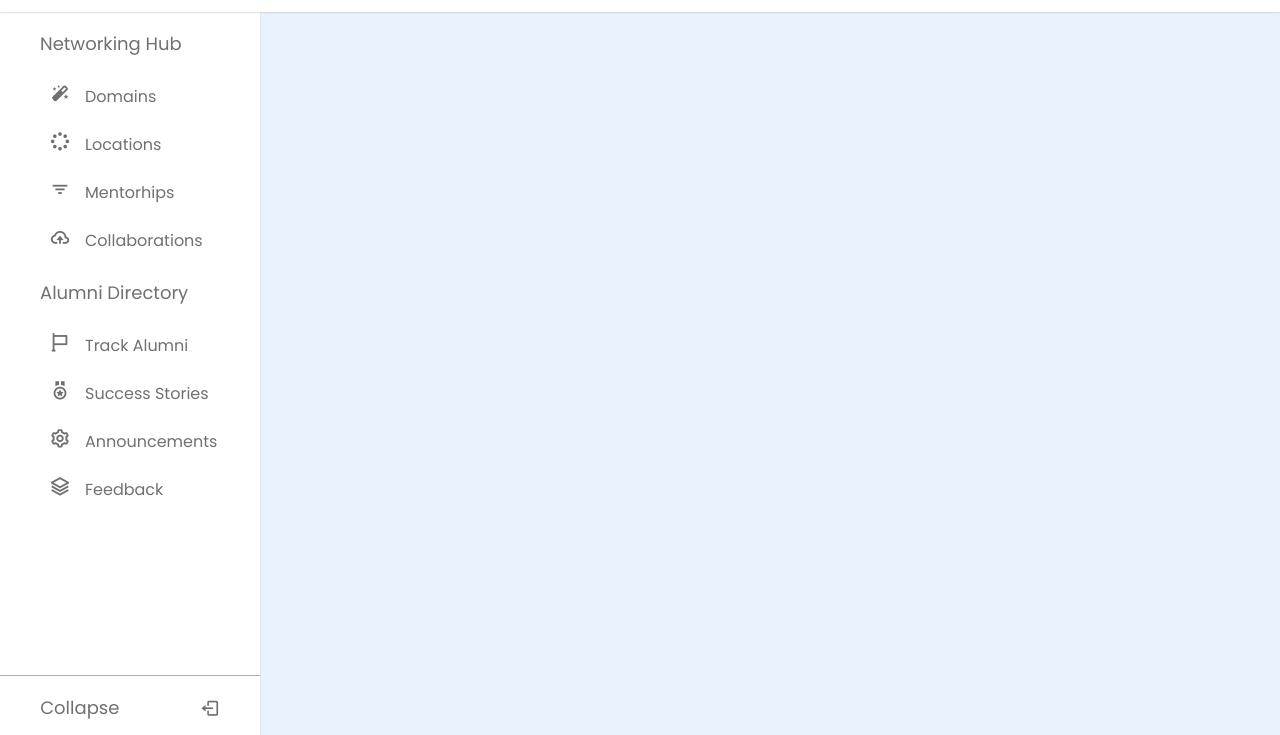
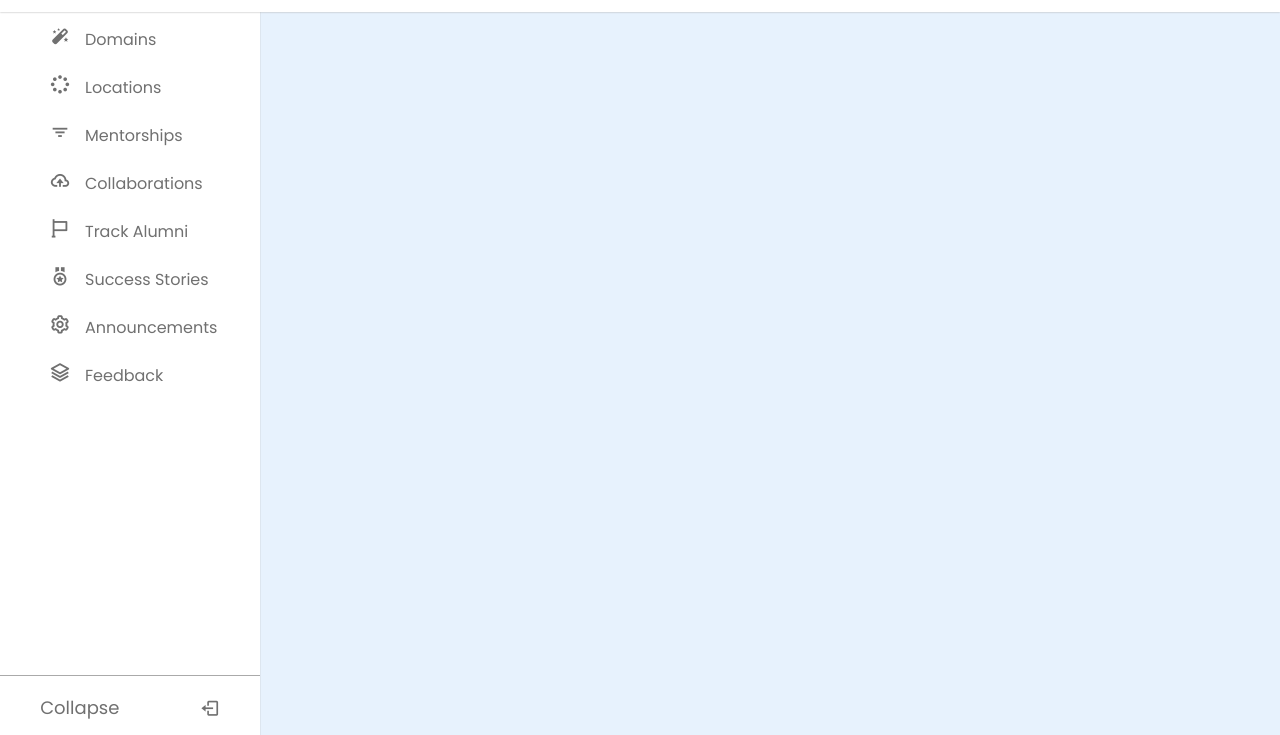
Before and after one commit to Pradheep-S/Alumini-Association-Student-Portal, a plain HTML site: page index.html in a window 1280 px wide. Shown: the part 65-800 px from the top of the page. Drawn offline with nearby package versions, Linux system fonts and the light colour scheme.

Commit message:
refractor : sidebar and navbar

```diff
--- a/index.html
+++ b/index.html
@@ -10,136 +10,13 @@
     <link rel="stylesheet" href="styles/style.css" />
 </head>
 
+<body>
 
-<body>
-    <!-- navbar -->
-    <nav class="navbar">
-        <div class="logo_item">
-            <i class="bx bx-menu" id="sidebarOpen"></i>
-            <img src="images/logo.png" alt=""></i>Alumni Association
-        </div>
+    <app-navbar></app-navbar>
+    <app-sidebar></app-sidebar>
 
-        <div class="search_bar">
-            <input type="text" placeholder="Search" />
-        </div>
-
-        <div class="navbar_content">
-            <i class="bi bi-grid"></i>
-            <i class='bx bx-sun' id="darkLight"></i>
-            <i class='bx bx-bell'></i>
-            <img src="images/profile.jpg" alt="" class="profile" />
-        </div>
-    </nav>
-
-
-
-    <!-- sidebar -->
-    <nav class="sidebar">
-        <div class="menu_content">
-            <ul class="menu_items">
-
-                <ul class="menu_items submenu">
-                    <a href="index1.html" class="nav_link sublink">For College</a>
-                    <a href="#" class="nav_link sublink">Project Sponsor</a>
-                    <a href="#" class="nav_link sublink">Events</a>
-                    <a href="#" class="nav_link sublink">Uprading Infrasturcture</a>
-                </ul>
-                </li>
-                <!-- end -->
-
-                <!-- duplicate this li tag if you want to add or remove  navlink with submenu -->
-                <!-- start -->
-
-
-                <ul class="menu_items">
-                    <div class="menu_title menu_editor"></div>
-                    <!-- duplicate these li tag if you want to add or remove navlink only -->
-                    <!-- Start -->
-                    <li class="item">
-                        <a href="#" class="nav_link">
-                            <span class="navlink_icon">
-                  <i class="bx bxs-magic-wand"></i>
-                </span>
-                            <span class="navlink">Domains</span>
-                        </a>
-                    </li>
-                    <!-- End -->
-
-                    <li class="item">
-                        <a href="#" class="nav_link">
-                            <span class="navlink_icon">
-                  <i class="bx bx-loader-circle"></i>
-                </span>
-                            <span class="navlink">Locations</span>
-                        </a>
-                    </li>
-                    <li class="item">
-                        <a href="#" class="nav_link">
-                            <span class="navlink_icon">
-                  <i class="bx bx-filter"></i>
-                </span>
-                            <span class="navlink">Mentorhips</span>
-                        </a>
-                    </li>
-                    <li class="item">
-                        <a href="#" class="nav_link">
-                            <span class="navlink_icon">
-                  <i class="bx bx-cloud-upload"></i>
-                </span>
-                            <span class="navlink">Collaborations</span>
-                        </a>
-                    </li>
-                </ul>
-                <ul class="menu_items">
-                    <div class="menu_title menu_setting"></div>
-                    <li class="item">
-                        <a href="#" class="nav_link">
-                            <span class="navlink_icon">
-                  <i class="bx bx-flag"></i>
-                </span>
-                            <span class="navlink">Track Alumni</span>
-                        </a>
-                    </li>
-                    <li class="item">
-                        <a href="#" class="nav_link">
-                            <span class="navlink_icon">
-                  <i class="bx bx-medal"></i>
-                </span>
-                            <span class="navlink">Success Stories</span>
-                        </a>
-                    </li>
-                    <li class="item">
-                        <a href="#" class="nav_link">
-                            <span class="navlink_icon">
-                  <i class="bx bx-cog"></i>
-                </span>
-                            <span class="navlink">Announcements</span>
-                        </a>
-                    </li>
-                    <li class="item">
-                        <a href="#" class="nav_link">
-                            <span class="navlink_icon">
-                  <i class="bx bx-layer"></i>
-                </span>
-                            <span class="navlink">Feedback</span>
-                        </a>
-                    </li>
-                </ul>
-
-                <!-- Sidebar Open / Close -->
-                <div class="bottom_content">
-                    <div class="bottom expand_sidebar">
-                        <span> Expand</span>
-                        <i class='bx bx-log-in'></i>
-                    </div>
-                    <div class="bottom collapse_sidebar">
-                        <span> Collapse</span>
-                        <i class='bx bx-log-out'></i>
-                    </div>
-                </div>
-        </div>
-    </nav>
     <!-- JavaScript -->
+    <script src="scripts/components.js"></script>
     <script src="scripts/script.js"></script>
 </body>
 
--- /dev/null
+++ b/scripts/components.js
@@ -0,0 +1,118 @@
+// components.js
+
+// Define the AppNavbar custom element
+class AppNavbar extends HTMLElement {
+    constructor() {
+        super();
+    }
+
+    connectedCallback() {
+        this.innerHTML = `
+            <nav class="navbar">
+                <div class="logo_item">
+                    <i class="bx bx-menu" id="sidebarOpen"></i>
+                    <img src="images/logo.png" alt=""> Alumni Association
+                </div>
+                <div class="search_bar">
+                    <input type="text" placeholder="Search" />
+                </div>
+                <div class="navbar_content">
+                    <i class="bi bi-grid"></i>
+                    <i class='bx bx-sun' id="darkLight"></i>
+                    <i class='bx bx-bell'></i>
+                    <img src="images/profile.jpg" alt="" class="profile" />
+                </div>
+            </nav>
+        `;
+    }
+}
+
+// Define the AppSidebar custom element
+class AppSidebar extends HTMLElement {
+    constructor() {
+        super();
+    }
+
+    connectedCallback() {
+        this.innerHTML = `
+            <nav class="sidebar">
+                <div class="menu_content">
+                    <ul class="menu_items">
+                        <ul class="menu_items submenu">
+                            <a href="index1.html" class="nav_link sublink">For College</a>
+                            <a href="#" class="nav_link sublink">Project Sponsor</a>
+                            <a href="#" class="nav_link sublink">Events</a>
+                            <a href="#" class="nav_link sublink">Upgrading Infrastructure</a>
+                        </ul>
+                        <ul class="menu_items">
+                            <li class="item">
+                                <a href="domains.html" class="nav_link">
+                                    <span class="navlink_icon"><i class="bx bxs-magic-wand"></i></span>
+                                    <span class="navlink">Domains</span>
+                                </a>
+                            </li>
+                            <li class="item">
+                                <a href="#" class="nav_link">
+                                    <span class="navlink_icon"><i class="bx bx-loader-circle"></i></span>
+                                    <span class="navlink">Locations</span>
+                                </a>
+                            </li>
+                            <li class="item">
+                                <a href="#" class="nav_link">
+                                    <span class="navlink_icon"><i class="bx bx-filter"></i></span>
+                                    <span class="navlink">Mentorships</span>
+                                </a>
+                            </li>
+                            <li class="item">
+                                <a href="#" class="nav_link">
+                                    <span class="navlink_icon"><i class="bx bx-cloud-upload"></i></span>
+                                    <span class="navlink">Collaborations</span>
+                                </a>
+                            </li>
+                        </ul>
+                        <ul class="menu_items">
+                            <li class="item">
+                                <a href="#" class="nav_link">
+                                    <span class="navlink_icon"><i class="bx bx-flag"></i></span>
+                                    <span class="navlink">Track Alumni</span>
+                                </a>
+                            </li>
+                            <li class="item">
+                                <a href="#" class="nav_link">
+                                    <span class="navlink_icon"><i class="bx bx-medal"></i></span>
+                                    <span class="navlink">Success Stories</span>
+                                </a>
+                            </li>
+                            <li class="item">
+                                <a href="#" class="nav_link">
+                                    <span class="navlink_icon"><i class="bx bx-cog"></i></span>
+                                    <span class="navlink">Announcements</span>
+                                </a>
+                            </li>
+                            <li class="item">
+                                <a href="#" class="nav_link">
+                                    <span class="navlink_icon"><i class="bx bx-layer"></i></span>
+                                    <span class="navlink">Feedback</span>
+                                </a>
+                            </li>
+                        </ul>
+                    </ul>
+                    <div class="bottom_content">
+                        <div class="bottom expand_sidebar">
+                            <span>Expand</span>
+                            <i class='bx bx-log-in'></i>
+                        </div>
+                        <div class="bottom collapse_sidebar">
+                            <span>Collapse</span>
+                            <i class='bx bx-log-out'></i>
+                        </div>
+                    </div>
+                </div>
+            </nav>
+        `;
+    }
+}
+
+// Register the custom elements with hyphenated names
+customElements.define('app-navbar', AppNavbar);
+customElements.define('app-sidebar', AppSidebar);
```
